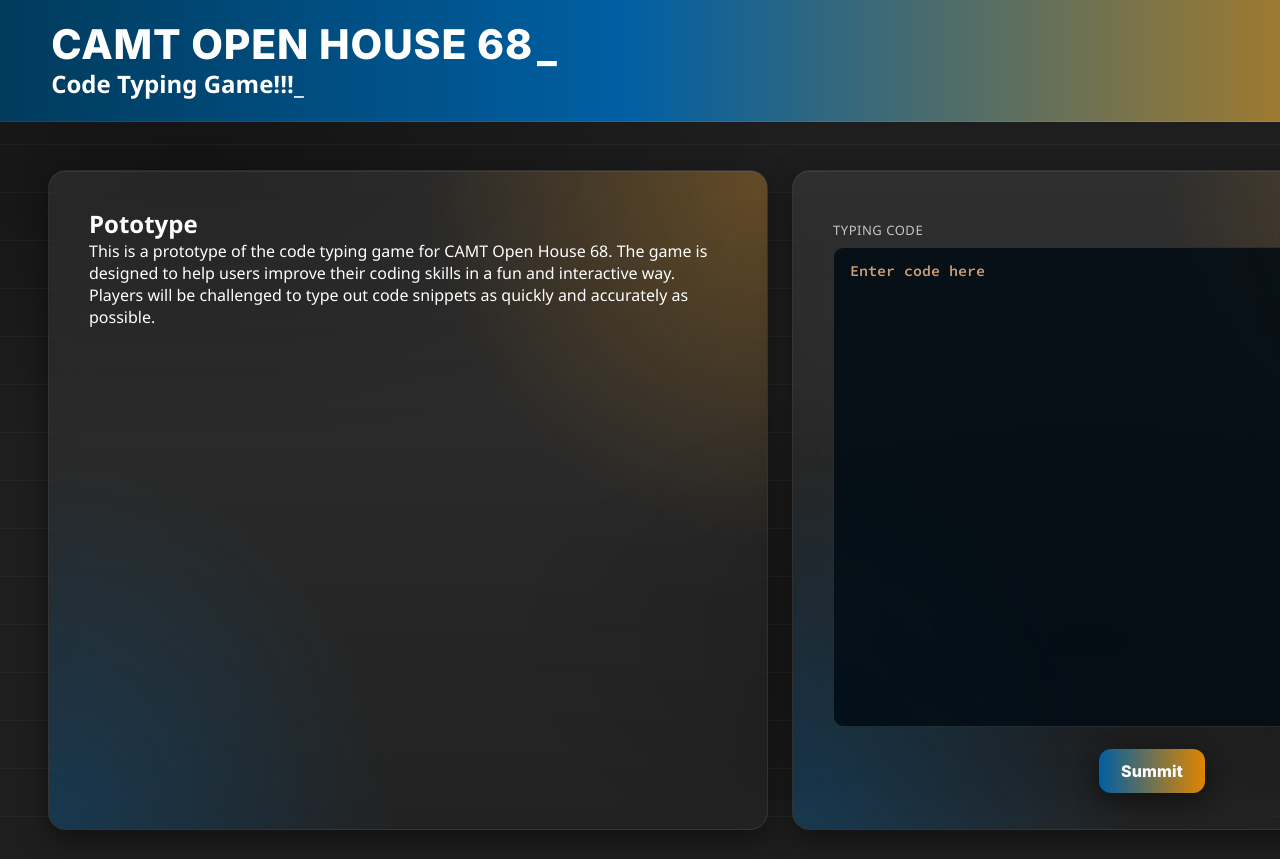
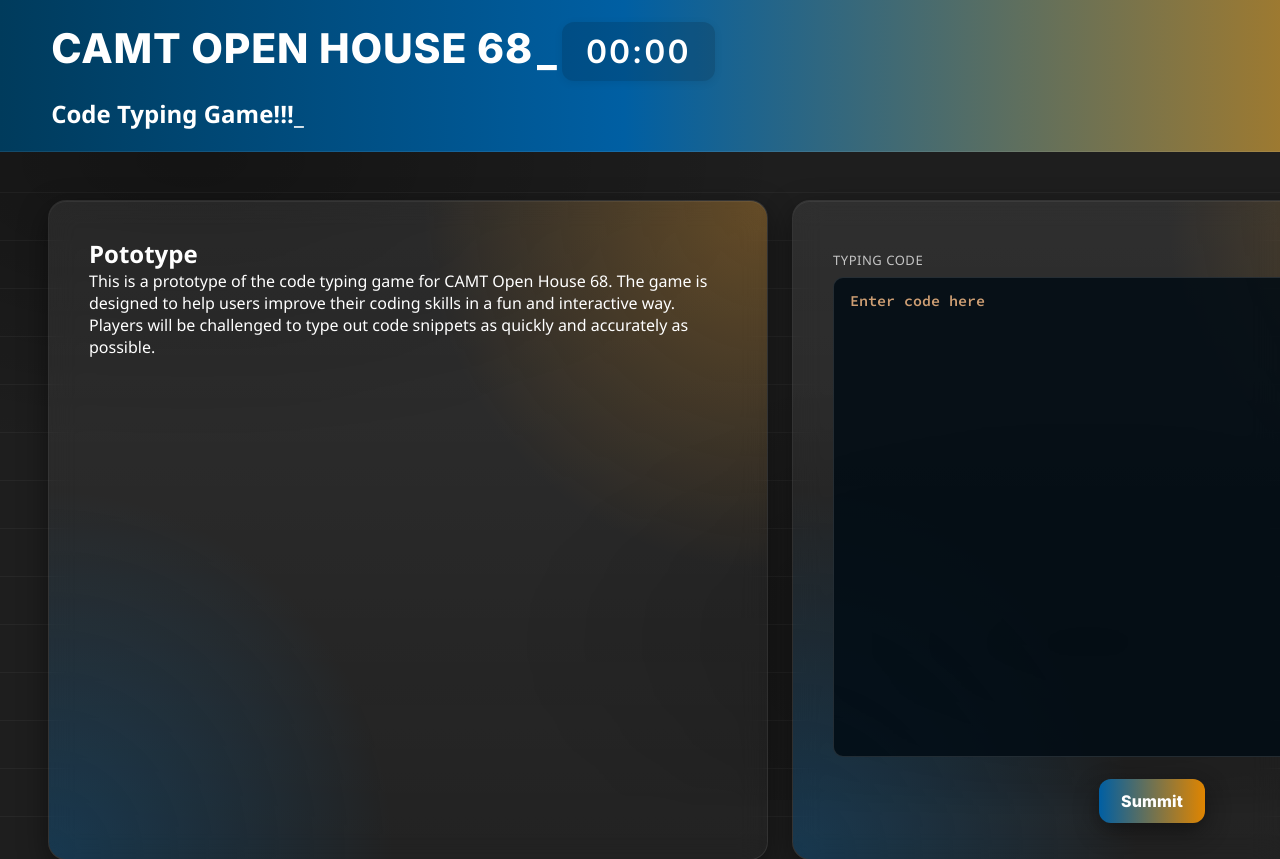
Before and after one commit to Pinont/DII-minigame, a website: page public/html/typing_game.html in a window 1280 px wide. Shown: the top 859 px of the page. Drawn offline with Linux system fonts and the light colour scheme.

Commit message:
update firebase config and css

```diff
--- a/public/css/logic_game.css
+++ b/public/css/logic_game.css
@@ -33,7 +33,8 @@ h1 { margin-bottom: 10px; }
     #result { margin-top: 15px; font-size: 18px; font-weight: bold; }
     #level { margin: 10px; font-size: 20px; font-weight: bold; }
 
-.result_logic {width:min(720px, 92vw);
+.result_logic {
+  width:min(720px, 92vw);
   border-radius:18px;
   padding:36px clamp(28px, 4vw, 400px);
   background:
--- a/public/css/typing_game.css
+++ b/public/css/typing_game.css
@@ -26,7 +26,6 @@
 
 .timer-box {
     display: inline-block;
-    float: right;
     align-self: flex-start;
     background: rgba(0, 0, 0, 0.15);
     color: #fff;
```
Also changed, not shown: firebase.json. Lines whose indentation alone changed are shown as unchanged.
